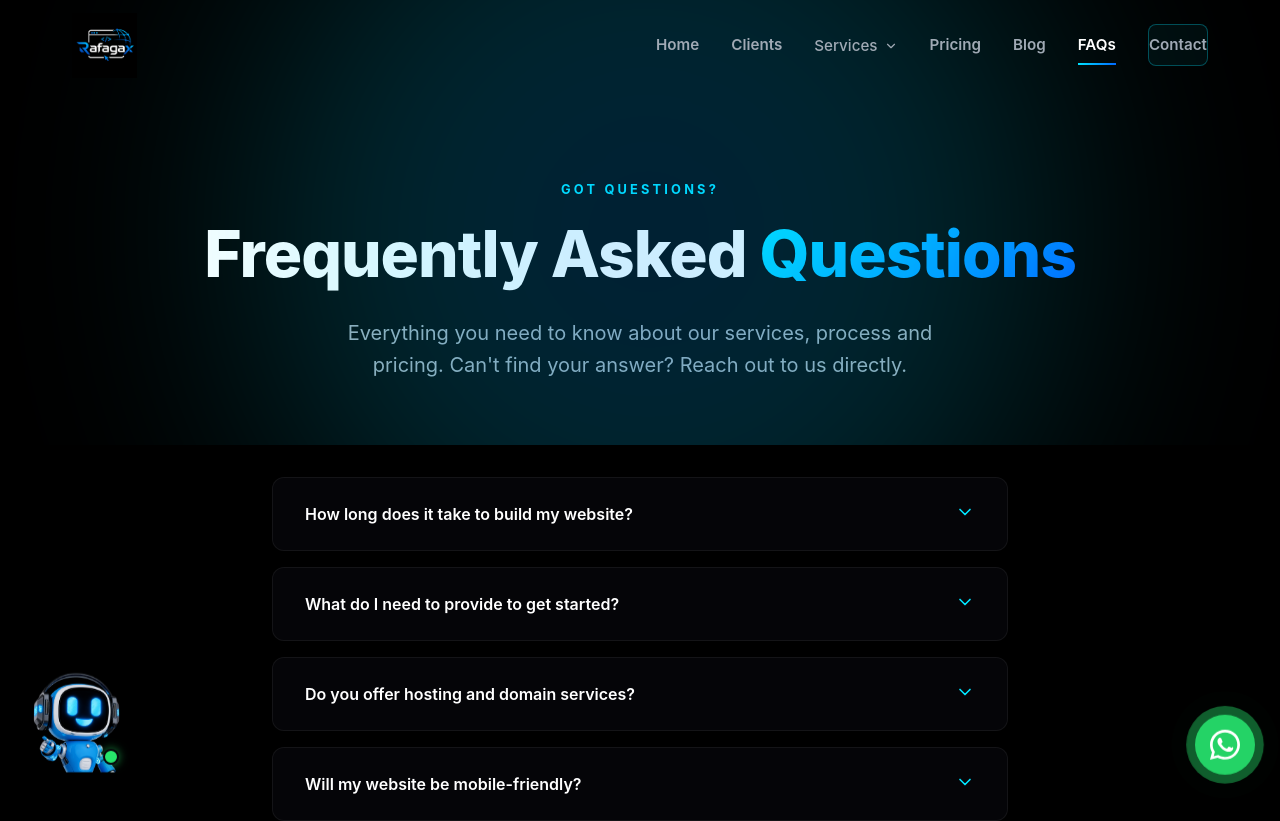
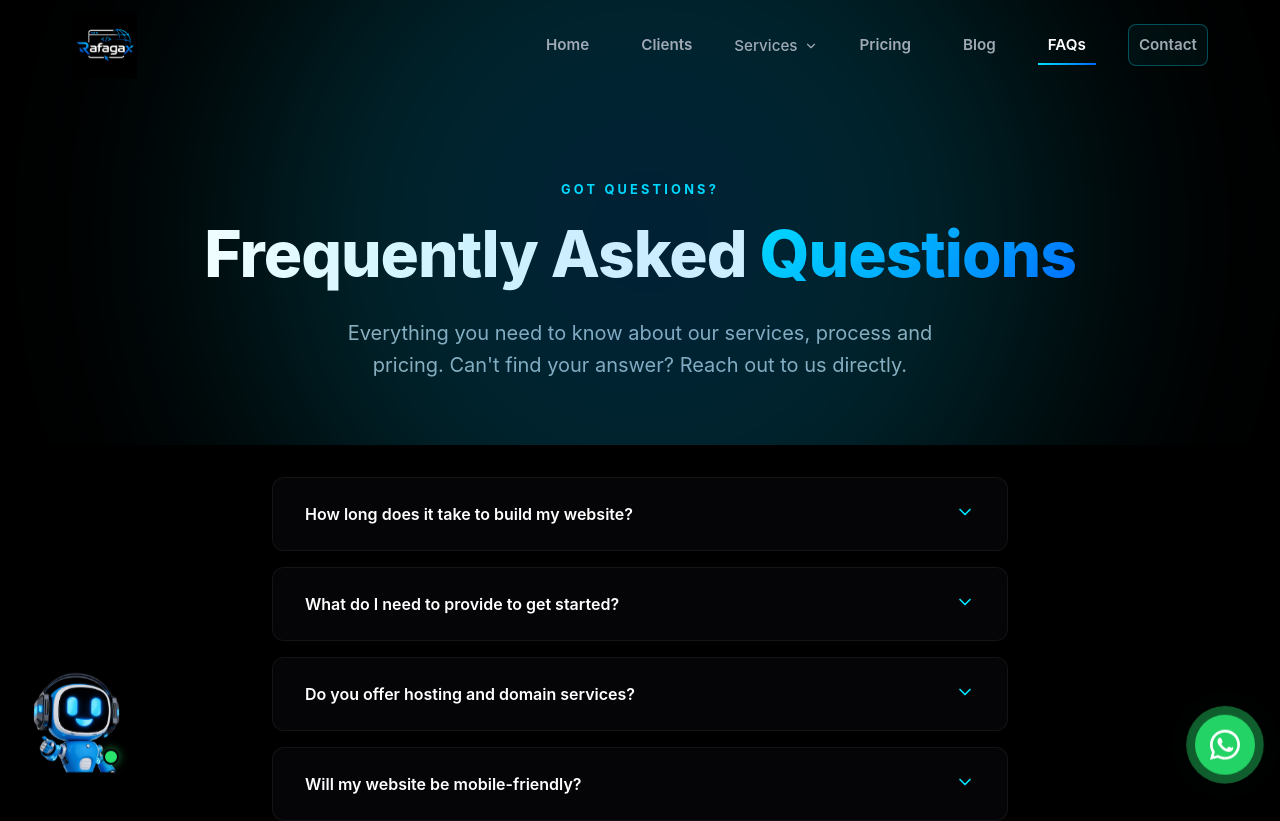
Before and after one commit to rafagax/proyecto-web, a React (Vite) app: page /faqs in a window 1280 px wide. Shown: the top 821 px of the page. Built offline with nearby package versions, Linux system fonts and the light colour scheme.

Commit message:
Update App.css

```diff
--- a/src/App.css
+++ b/src/App.css
@@ -85,7 +85,7 @@
   gap: 6px;
   transition: all 0.3s cubic-bezier(0.34, 1.56, 0.64, 1);
   position: relative;
-  padding: 8px 0;
+  padding: 8px 10px;
 }
 
 .navbar-links>a::after,
```
